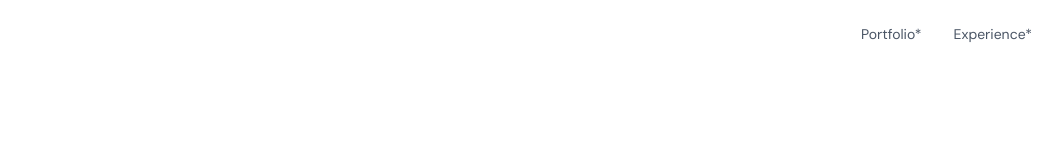
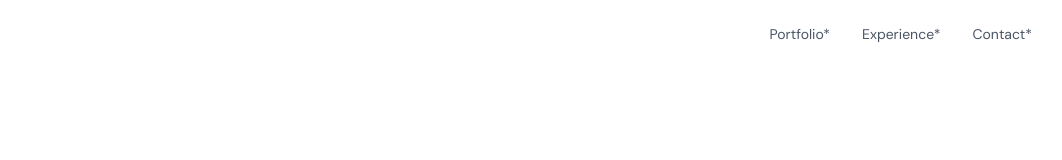
Before and after one commit to jesusj0o/minimalist-porfolio, a React (Vite) app: page / in a window 1280 px wide. Shown: the top 160 px of the page, without its empty margins (208-1270 px from the left). Built offline with nearby package versions, Linux system fonts and the light colour scheme.

Commit message:
env variable

```diff
--- a/src/components/Contact.jsx
+++ b/src/components/Contact.jsx
@@ -15,7 +15,10 @@ export const Contact = () => {
       `Contact from ${form.name} (${form.email})`
     );
     const body = encodeURIComponent(form.message);
-    const mailtoLink = `mailto:jesusjho26@gmail.com?subject=${subject}&body=${body}`;
+
+    const email = process.env.REACT_APP_CONTACT_EMAIL;
+
+    const mailtoLink = `mailto:${email}?subject=${subject}&body=${body}`;
 
     window.location.href = mailtoLink;
   };
--- a/src/constants/index.js
+++ b/src/constants/index.js
@@ -6,6 +6,10 @@ export const links = [
   {
     href: "#experience",
     label: "Experience*",
+  },
+   {
+    href: "#contact",
+    label: "Contact*",
   },
 ];
 
--- a/src/index.css
+++ b/src/index.css
@@ -1,5 +1,10 @@
 @import url("https://fonts.googleapis.com/css2?family=Alfa+Slab+One&family=DM+Sans:ital,opsz,wght@0,9..40,100..1000;1,9..40,100..1000&display=swap");
 @import "tailwindcss";
+
+
+html {
+  scroll-behavior: smooth;
+}
 
 h1 {
   font-family: "Alfa Slab One", serif;
```
Also changed, not shown: 1 other file (tests, documents, lock files or other folders).
